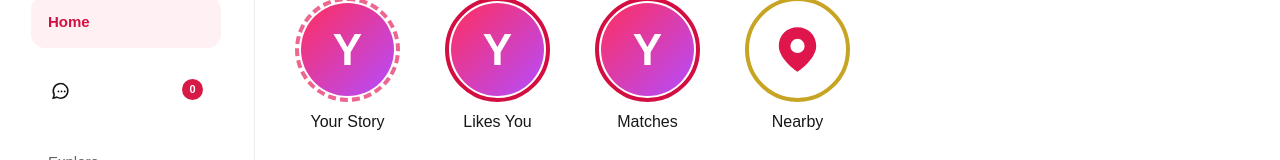
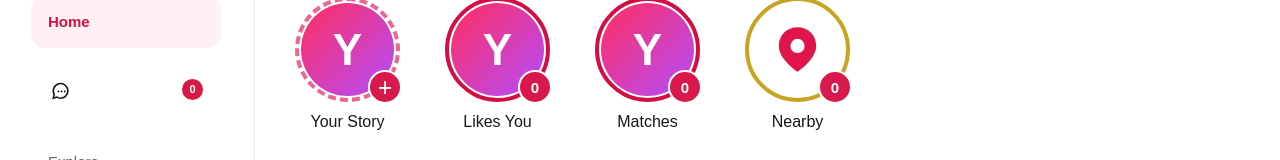
Before and after one commit to goalkicky/odogwu-dating-web, a Next.js app in the folder web/: page /home in a window 1280 px wide. Shown: the part 159-319 px from the top of the page. Built offline with nearby package versions, Linux system fonts and the light colour scheme; no server answers.

Commit message:
style: add red count badges at bottom-right of quick nav circles

```diff
--- a/web/src/app/home/page.tsx
+++ b/web/src/app/home/page.tsx
@@ -139,13 +139,13 @@ export default function HomePage() {
         .tmpl-pink-btn { background: #FF1747; color: #fff; border-radius: 28px; padding: 15px 27px; font-size: 16px; border: 0; cursor: pointer; font-weight: 600; }
         .tmpl-quick-nav { display: grid; grid-template-columns: repeat(4, 1fr); gap: 25px; margin: 3px 0 26px; }
         .tmpl-quick { position: relative; display: flex; flex-direction: column; align-items: center; color: #171717; background: none; border: 0; cursor: pointer; padding: 0; min-width: 0; }
-        .tmpl-round-photo { width: 111px; max-width: 100%; height: auto; aspect-ratio: 1/1; border: 4px solid #d30e42; border-radius: 50%; padding: 5px; display: block; position: relative; background: #fff; box-sizing: border-box; overflow: hidden; }
+        .tmpl-round-photo { width: 111px; max-width: 100%; height: auto; aspect-ratio: 1/1; border: 4px solid #d30e42; border-radius: 50%; padding: 5px; display: block; position: relative; background: #fff; box-sizing: border-box; }
         .tmpl-round-photo.dashed { border-style: dashed; border-color: #ec6690; }
         .tmpl-round-photo > img, .tmpl-round-photo > div { inset: 2px !important; width: calc(100% - 4px) !important; height: calc(100% - 4px) !important; border-radius: 50%; object-fit: cover; display: block; }
         .tmpl-round-photo.location { display: grid; place-items: center; border-color: #c7a523; }
         .tmpl-round-photo.location svg { width: 57px; height: 57px; fill: #df164b; }
         .tmpl-quick label { font-size: 16px; font-weight: 500; margin-top: 10px; color: #171717; text-align: center; line-height: 1.2; }
-        .tmpl-badge, .tmpl-plus { position: absolute; right: 0; top: 78%; background: #d9184b; color: #fff; border-radius: 50%; width: 34px; height: 34px; display: grid; place-items: center; font-size: 15px; font-weight: 700; z-index: 3; transform: translate(15%, -15%); }
+        .tmpl-badge, .tmpl-plus { position: absolute; right: -6px; bottom: -6px; background: #d9184b; color: #fff; border-radius: 50%; width: 34px; height: 34px; display: grid; place-items: center; font-size: 15px; font-weight: 700; z-index: 3; border: 2px solid #fff; line-height: 1; }
         .tmpl-plus { font-size: 25px; font-weight: 400; }
 .tmpl-section h2 { font-size: 20px; margin: 0 0 10px; font-weight: 700; color: #151515; }
 .tmpl-section h2 span { font-size: 19px; }
@@ -213,7 +213,7 @@ export default function HomePage() {
           .tmpl-round-photo { width: 80%; border-width: 3px; padding: 5px; }
           .tmpl-round-photo.location svg { width: 50%; height: 50%; }
           .tmpl-pink-btn { margin-left: 12px; flex-shrink: 0; }
-          .tmpl-badge, .tmpl-plus { width: 29px; height: 29px; font-size: 13px; }
+          .tmpl-badge, .tmpl-plus { width: 29px; height: 29px; font-size: 13px; right: -4px; bottom: -4px; }
           .tmpl-plus { font-size: 21px; }
           .tmpl-quick label { font-size: 12px; margin-top: 7px; }
           .tmpl-section h2 { font-size: 18px; }
@@ -386,24 +386,28 @@ export default function HomePage() {
             <button className="tmpl-quick" onClick={() => go('/edit-profile')}>
               <span className="tmpl-round-photo dashed">
                 <StoryAvatar photo={profilePhoto} name={initial} />
+                <b className="tmpl-plus">+</b>
               </span>
               <label>Your Story</label>
             </button>
             <button className="tmpl-quick" onClick={() => go('/likes')}>
               <span className="tmpl-round-photo">
                 <StoryAvatar photo={profilePhoto} name={initial} />
+                <b className="tmpl-badge">{likesCount}</b>
               </span>
               <label>Likes You</label>
             </button>
             <button className="tmpl-quick" onClick={() => go('/matches')}>
               <span className="tmpl-round-photo">
                 <StoryAvatar photo={profilePhoto} name={initial} />
+                <b className="tmpl-badge">{matchesCount}</b>
               </span>
               <label>Matches</label>
             </button>
             <button className="tmpl-quick" onClick={() => go('/discover')}>
               <span className="tmpl-round-photo location">
                 <svg viewBox="0 0 64 64"><path d="M32 7c-12 0-21 9-21 21 0 15 21 29 21 29s21-14 21-29C53 16 44 7 32 7Zm0 29a8 8 0 1 1 0-16 8 8 0 0 1 0 16Z"/></svg>
+                <b className="tmpl-badge">{nearby.length}</b>
               </span>
               <label>Nearby</label>
             </button>
```
